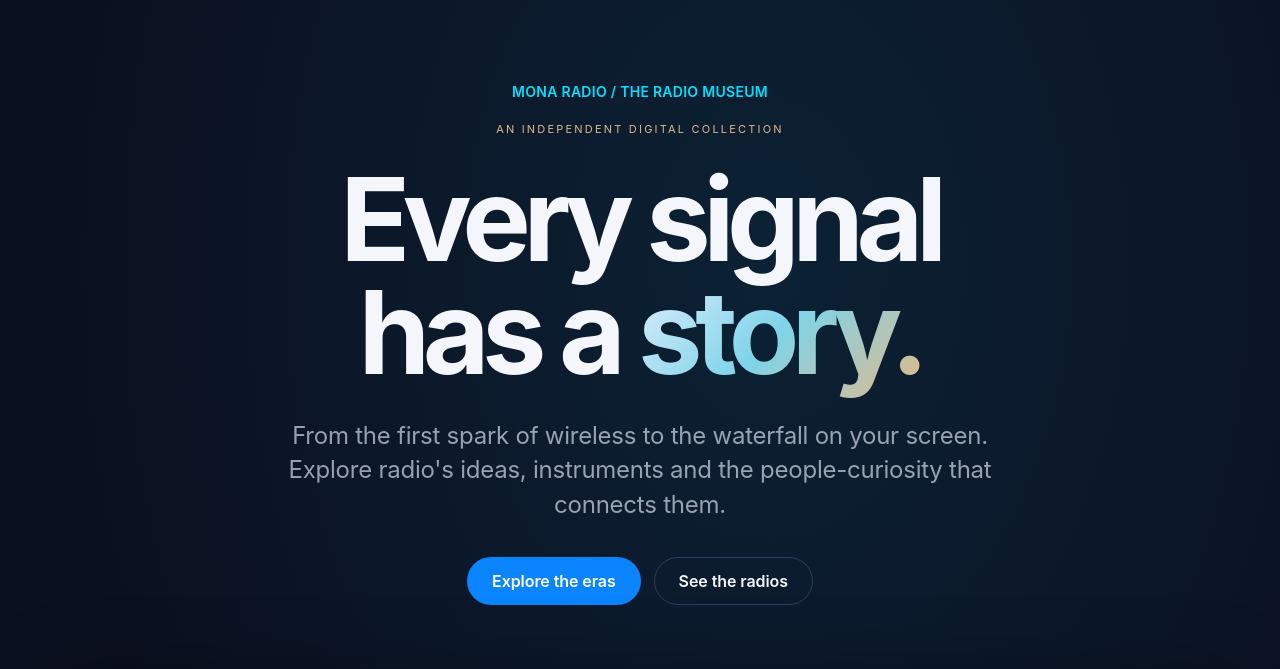
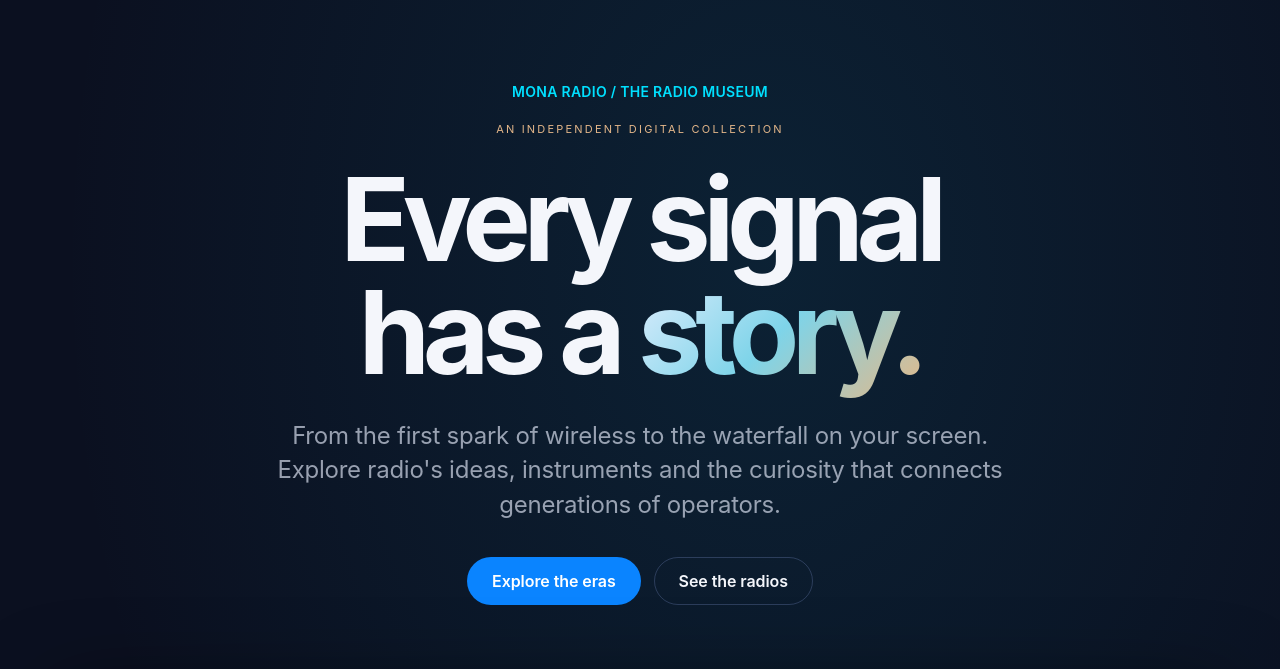
Before and after one commit to efissh/mona-radio-site, a plain HTML site: page museum/index.html in a window 1280 px wide. Shown: the part 66-735 px from the top of the page. Drawn offline with Linux system fonts and the light colour scheme.

Commit message:
copy(site): polish Radio Museum introduction

```diff
--- a/museum/index.html
+++ b/museum/index.html
@@ -25,7 +25,7 @@
 <section class="museum-hero" aria-labelledby="museum-title"><div class="shell">
   <p class="eyebrow">MONA RADIO / THE RADIO MUSEUM</p><p class="edition">AN INDEPENDENT DIGITAL COLLECTION</p>
   <h1 id="museum-title">Every signal<br>has a <em>story.</em></h1>
-  <p class="lede">From the first spark of wireless to the waterfall on your screen. Explore radio's ideas, instruments and the people-curiosity that connects them.</p>
+  <p class="lede">From the first spark of wireless to the waterfall on your screen. Explore radio's ideas, instruments and the curiosity that connects generations of operators.</p>
   <div class="hero-links"><a class="button primary" href="#history">Explore the eras</a><a class="button secondary" href="#radios">See the radios</a></div>
   <figure class="museum-hero-visual"><img src="../assets/img/museum-hero.svg" alt="Original illustrated timeline: Morse key, glowing valve receiver and modern spectrum radio" width="1400" height="680"><figcaption>Original editorial illustration · not a photograph of historical artifacts</figcaption></figure>
   <p class="museum-hint">No radio connection needed. Just curiosity.</p>
```
